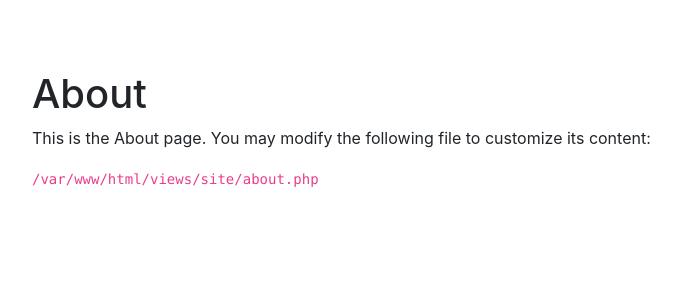
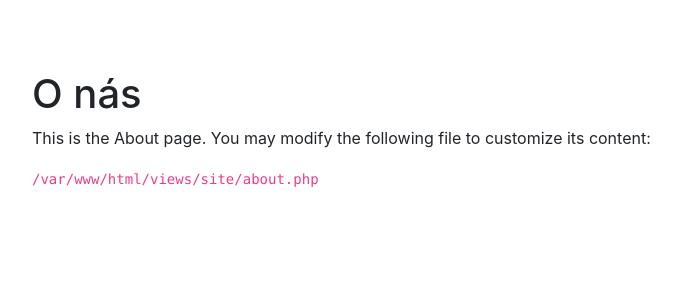
Before and after one commit to jarek3/books_records, a Yii app: template views/site/about.php in a window 1280 px wide. Shown: the top 300 px of the page, without its empty margins (53-734 px from the left). Run offline with PHP 8.4 and a stand-in for Yii, Linux system fonts and the light colour scheme; the template is opened without the code that fills it, so the values that code supplies are empty; some libraries are stand-ins or nearby versions.

Commit message:
Add files via upload

```diff
--- a/views/site/about.php
+++ b/views/site/about.php
@@ -4,7 +4,7 @@
 
 use yii\helpers\Html;
 
-$this->title = 'About';
+$this->title = 'O nás';
 $this->params['breadcrumbs'][] = $this->title;
 ?>
 <div class="site-about">
--- a/views/site/contact.php
+++ b/views/site/contact.php
@@ -8,7 +8,7 @@ use yii\bootstrap4\ActiveForm;
 use yii\bootstrap4\Html;
 use yii\captcha\Captcha;
 
-$this->title = 'Contact';
+$this->title = 'Kontakt';
 $this->params['breadcrumbs'][] = $this->title;
 ?>
 <div class="site-contact">
```
